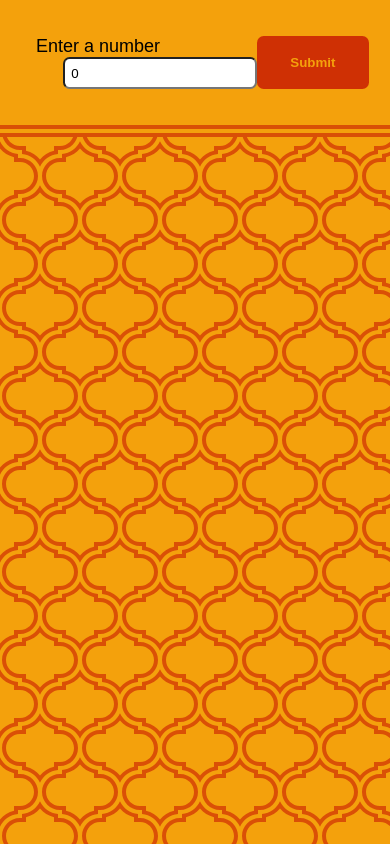
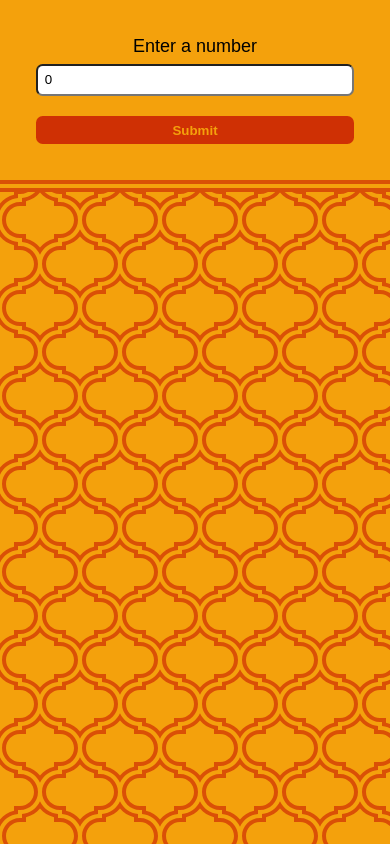
Before and after one commit to Siddhesh-Agarwal/Whip-up-Gift-Box, a plain HTML site: page index.html in a window 390 px wide. Drawn offline with Linux system fonts and the light colour scheme.

Commit message:
mobile responsive

```diff
--- a/style.css
+++ b/style.css
@@ -14,25 +14,31 @@ body {
 .container {
     background-color: #f4a10c;
     width: 100vw;
-    top: 0;
-    left: 0;
-    position: absolute;
     display: flex;
     justify-content: space-around;
     padding: 2em;
+    margin-bottom: 1em;
     font-size: large;
     border-bottom: 12px double rgba(192, 0, 0, 0.5);
 }
 
+.container>.group {
+    display: flex;
+    flex-direction: column;
+    justify-content: space-around;
+    align-items: center;
+    width: 30%;
+    height: 100%;
+}
 
-.container > .group > input {
+.container>.group>input {
     /* height: 2em; */
     border-radius: 0.5em;
     padding: 0.5em;
     margin-left: 2em;
 }
 
-.container > button {
+.container>button {
     border-radius: 0.5em;
     padding: 0.5em 2.5em;
     background-color: rgba(192, 0, 0, 0.7);
@@ -42,7 +48,7 @@ body {
     cursor: pointer;
 }
 
-.container > button:hover {
+.container>button:hover {
     background-color: rgba(192, 0, 0, 1);
     box-shadow: 2px 2px rgba(0, 0, 0, 0.5);
 }
@@ -55,29 +61,41 @@ body {
     align-items: center;
 }
 
-#grid > img {
+#grid>img {
     width: 10em;
     height: auto;
-    margin: 1.5em;
     padding: 0.5em;
     background-color: #f4a10c;
     border: 6px solid rgba(192, 0, 0, 0.5);
     border-radius: 2em;
 }
 
-@media screen and (max-width: 600px){
+@media screen and (max-width: 640px) {
     #grid {
         grid-template-columns: 1fr 1fr;
     }
 
-    #grid > img {
+    #grid>img {
         width: 8em;
-        margin: 1em;
-        padding: 0.5em;
+    }
+
+    .container {
+        flex-direction: column;
+    }
+
+    .container>.group {
+
+        width: 100%;
+        margin-bottom: 0.75em;
+    }
+
+    .container>.group>input {
+        width: 100%;
+        margin: 0.5em 0;
     }
 }
 
-@media screen and (min-width: 600px) {
+@media screen and (min-width: 641px) {
     #grid {
         grid-template-columns: 1fr 1fr 1fr;
     }
```
